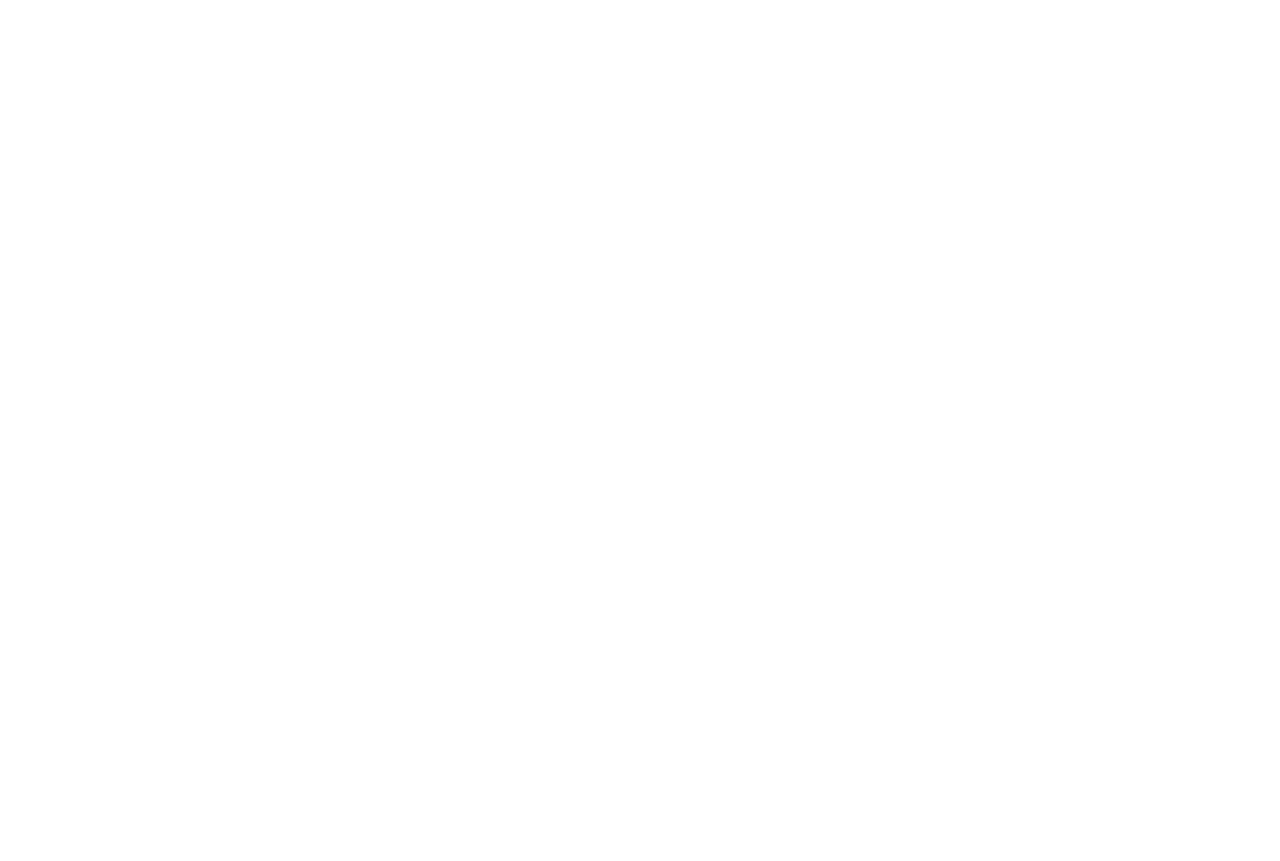
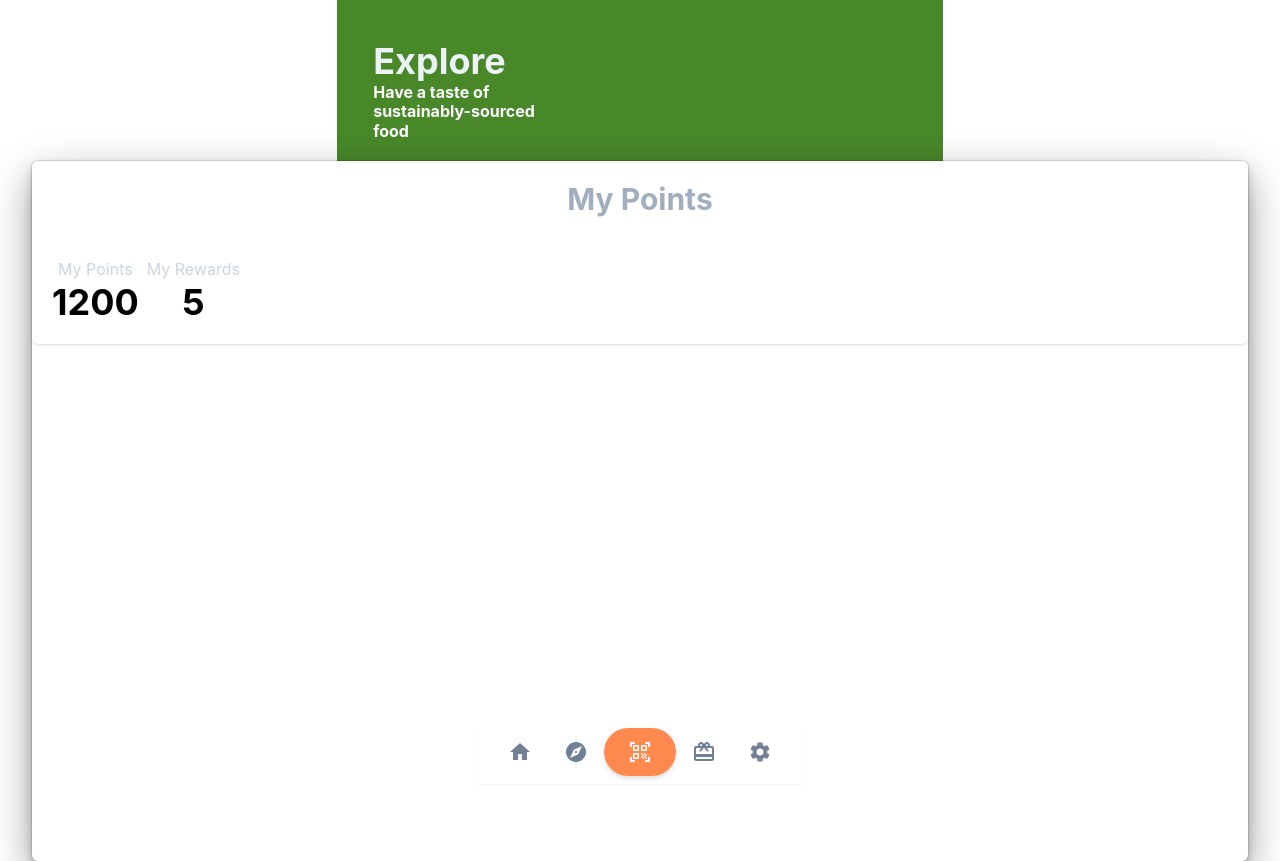
Before and after one commit to KamiliArsyad/justmakan, a React (Create React App) app: page /explore in a window 1280 px wide. Before the commit this address had no page. Before the commit the page ends 800 px from the top, so only its background shows below. Built offline with nearby package versions, Linux system fonts and the light colour scheme.

Commit message:
Update explore page skeleton

```diff
--- a/src/components/CameraScanner/index.js
+++ b/src/components/CameraScanner/index.js
@@ -3,7 +3,7 @@
 import { Stack, Divider } from "@chakra-ui/react";
 import { useState } from "react";
 
-function CameraScanner(props) {
+function ExplorePage(props) {
   return (
     <Stack direction="column" spacing={4} align={"center"}>
       {/* <div>
@@ -15,4 +15,4 @@
   );
 }
 
-export default CameraScanner;
+export default ExplorePage;
--- a/src/index.js
+++ b/src/index.js
@@ -5,7 +5,7 @@
 import { BrowserRouter, Route, Routes } from "react-router-dom";
 import { ChakraProvider, extendTheme } from "@chakra-ui/react";
 import Points from "./pages/Points";
-
+import Explore from "./pages/Explore";
 
 const root = ReactDOM.createRoot(document.getElementById("root"));
 const theme = extendTheme({
@@ -16,7 +16,7 @@
       300: "#FF894F",
     },
   },
-})
+});
 
 root.render(
   <React.StrictMode>
@@ -27,6 +27,7 @@
               works fine without any further coordination */}
           <Route path="/" element={<App />}>
             <Route path="points" element={<Points />} />
+            <Route path="explore" element={<Explore />} />
           </Route>
         </Routes>
       </ChakraProvider>
--- /dev/null
+++ b/src/pages/Explore.js
@@ -0,0 +1,68 @@
+import {
+    Box,
+    Card,
+    CardBody,
+    CardHeader,
+    Container,
+    Heading,
+    Stack,
+    Text,
+  } from "@chakra-ui/react";
+
+  export default function Points() {
+    return (
+      <>
+        <Stack direction="column" spacing={-5} align="center">
+          <Container bg="brand.100" minH="160" align="left">
+            <Stack direction="row" spacing={10} margin="5" align="left">
+              <Stack direction="column" spacing={-0.5} align="left">
+                <Heading size="xl" color="gray.100" mt="5">
+                    Explore
+                </Heading>
+                <Heading size="sm" w="60%" color="white">
+                    Have a taste of sustainably-sourced food
+                </Heading>
+              </Stack>
+            </Stack>
+          </Container>
+          <Box
+            boxShadow="dark-lg"
+            rounded="md"
+            w="95%"
+            bg="white"
+            h="700"
+            align="center"
+          >
+            <Card>
+              <CardHeader>
+                <Heading size="lg" color="gray.400">
+                  My Points
+                </Heading>
+              </CardHeader>
+
+              <CardBody>
+                <Stack direction="row" align="center">
+                  <Box>
+                    <Text as='h5' color="gray.300">
+                      My Points
+                    </Text>
+                    <Heading size="xl" color="black">
+                      1200
+                    </Heading>
+                  </Box>
+                  <Box>
+                    <Text as='h5' color="gray.300">
+                      My Rewards
+                    </Text>
+                    <Heading size="xl" color="black">
+                      5
+                    </Heading>
+                  </Box>
+                </Stack>
+              </CardBody>
+            </Card>
+          </Box>
+        </Stack>
+      </>
+    );
+  }
```
